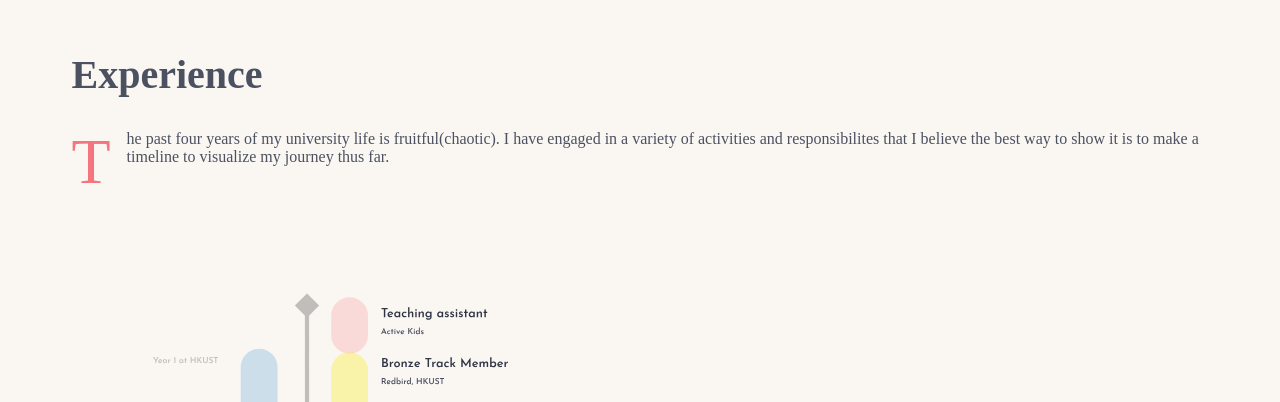
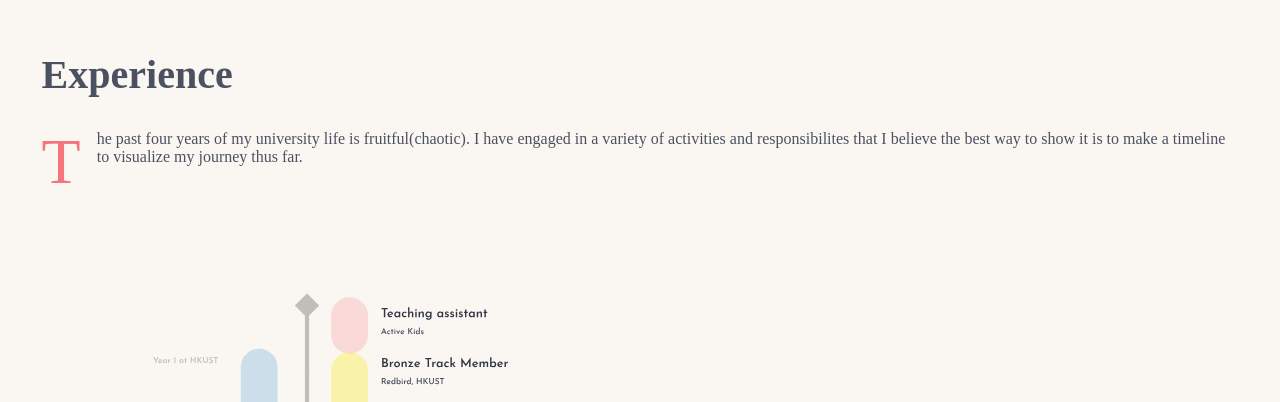
Before and after one commit to edithsyl/edithlsy_web, a website: page index.html in a window 1280 px wide. Shown: the part 6492-6894 px from the top of the page. Drawn offline with nearby package versions, Linux system fonts and the light colour scheme; files that its build step writes are made by us from their sources; a web font is replaced by a local one.

Commit message:
uploaded assets

```diff
--- a/app/scss/main_page/_abme_achieve.scss
+++ b/app/scss/main_page/_abme_achieve.scss
@@ -6,9 +6,9 @@
   //background-color: var(--brown);
   text-align: center;
   width: 100%;
-  // h1 {
-  //   color: var(--white);
-  // }
+  h1 {
+    color: var(--grey);
+  }
   &__item {
     margin: 0 0 0 0;
     &__title {
--- a/app/scss/main_page/_exp.scss
+++ b/app/scss/main_page/_exp.scss
@@ -10,7 +10,7 @@
     margin-left: auto;
     margin-right: auto;
   }
-  .center1 {
+  .center3 {
     width: 95%;
     margin-left: auto;
     margin-right: auto;
--- a/index.html
+++ b/index.html
@@ -297,8 +297,8 @@
         </div> -->
       </section>
       <section class="experience padding1" id="experience">
-        <div class="center1">
-            <h1 class="">Experience</h1>
+        <div class="center3">
+            <h1>Experience</h1>
             <p class="bookish">
               The past four years of my university life is fruitful(chaotic). I
               have engaged in a variety of activities and responsibilites that I
```
Also changed, not shown: app/scss/style.scss (+0 -14 lines), app/assets/projects/5_USThing/Color Sheet.png (added), app/assets/projects/5_USThing/Screen Shot 2023-02-26 at 08.37.53 AM.png (added), app/assets/projects/5_USThing/Screen Shot 2023-02-26 at 09.30.00 AM.png (added), app/assets/projects/5_USThing/USThing Logo.png (added), app/assets/projects/5_USThing/informatino_architecture.png (added), app/assets/projects/5_USThing/low fid.png (added), app/assets/projects/5_USThing/user story.png (added), dist/style.css (renamed from style.css).
